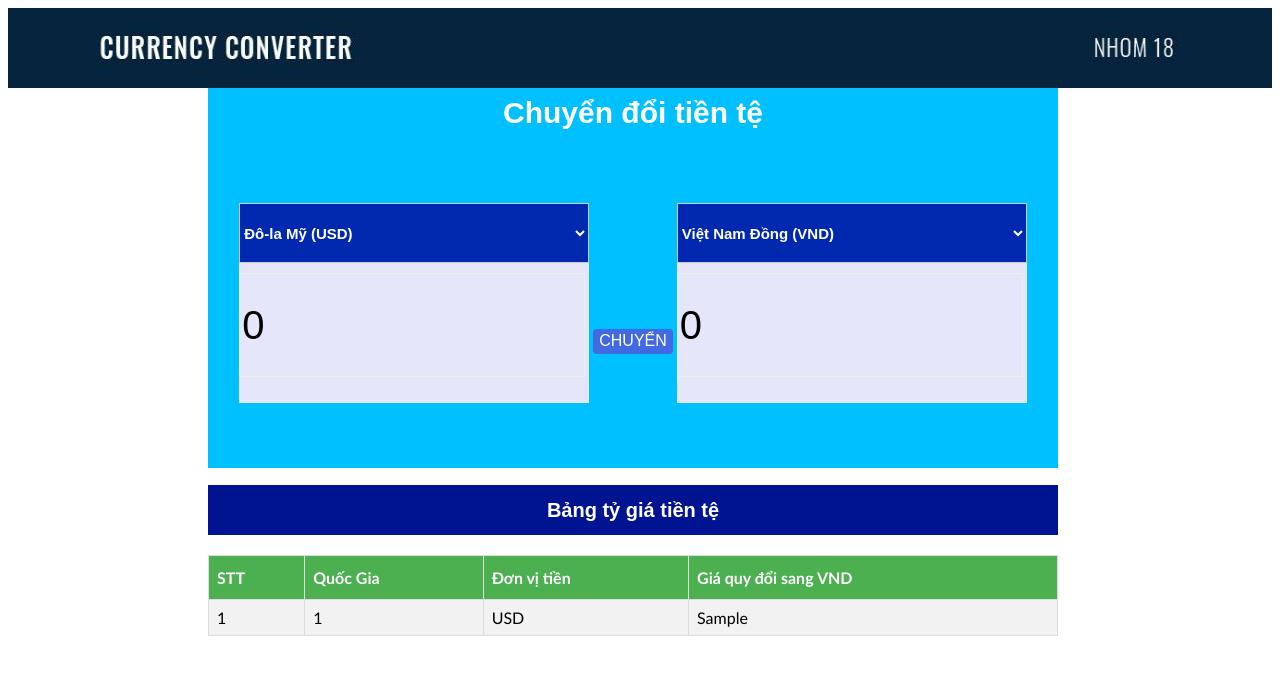
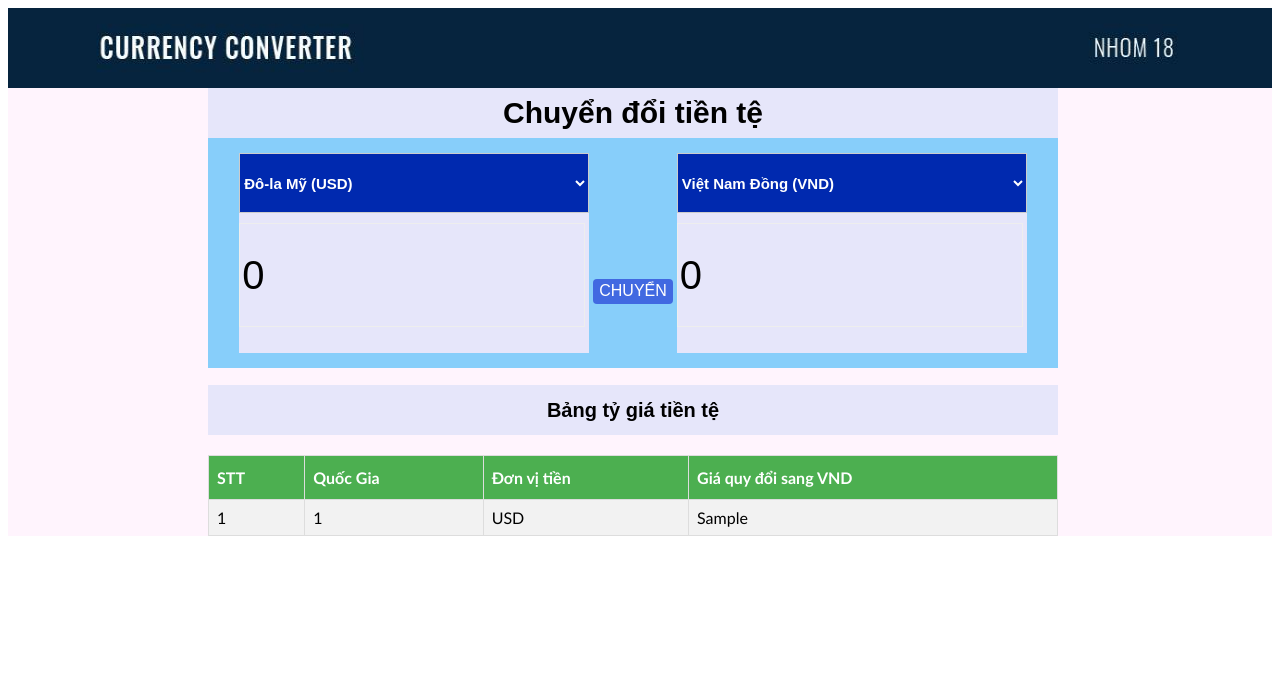
Before and after one commit to NgocSon15/currency-converter, a PHP site: page / in a window 1280 px wide. Shown: the top 675 px of the page. Run offline with PHP 8.4, Linux system fonts and the light colour scheme; tables that the repository leaves empty or names only in its code hold one stand-in row (values such as "Sample post"); data that the repository does not hold is empty.

Commit message:
giao dien moi

```diff
--- a/style/giaodien.css
+++ b/style/giaodien.css
@@ -1,5 +1,5 @@
 .wrapper{
-	background-color: white;
+	background-color: #FFF4FD;
 }
 .banner{
 	background-color: #00C0FF;
@@ -9,13 +9,13 @@
 .box{
 
 	display: flex;
-	height:330px;
+	height:230px;
 	width: 850px;
 	/*margin: auto;*/
 	align-items: center;
 	justify-content: center;
-	background-color: #00C0FF;
 	margin-left: 200px;
+	background-color: #87CEFA;
 }
 .from, .to{
 	width:350px;
@@ -45,8 +45,8 @@
 	text-align: center;
 	line-height: 50px;
 	font-size: 30px;
-	color: white;
-	background-color: #00C0FF;
+	color:black;
+	background-color: #E6E6FA;
 }
 
 .heading h2{
@@ -56,8 +56,8 @@
 	text-align: center;
 	line-height: 50px;
 	font-size: 20px;
-	color: white;
-	background-color: #001491;
+	color: black;
+	background-color: #E6E6FA;
 }
 
 .list{
@@ -95,7 +95,6 @@
 .show_table{
 	width: 100%;
 	margin: auto;
-	background-color: white;
 }
 
 .tb {
```
